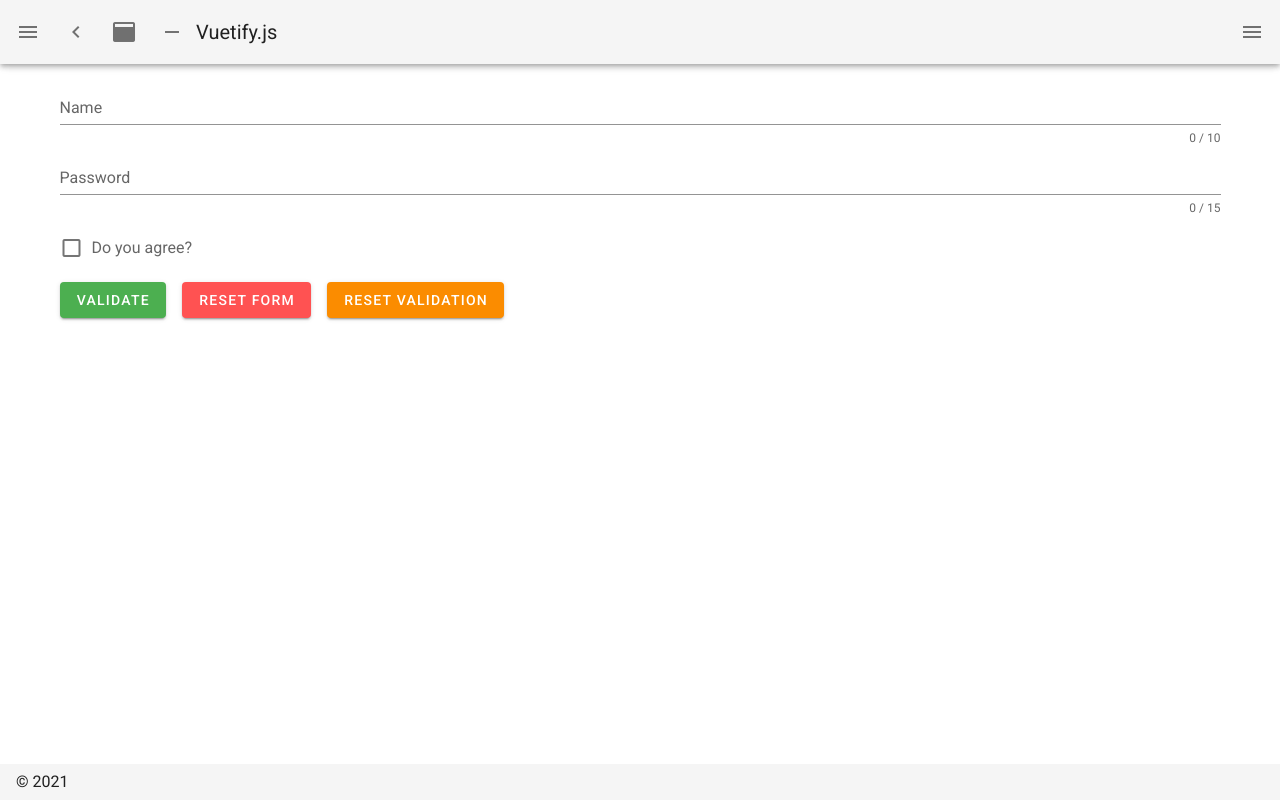
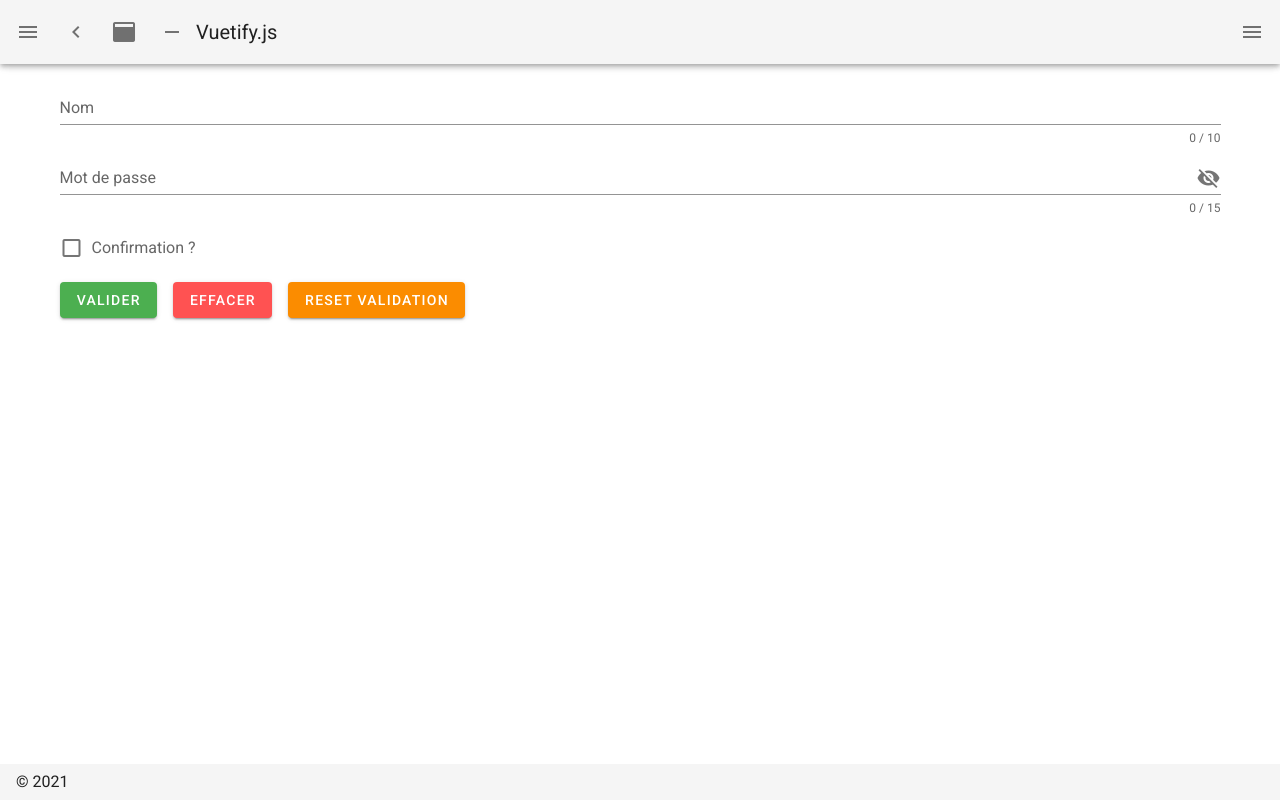
Before and after one commit to elie-dev/Projet-nextJs, a Nuxt app: page /login in a window 1280 px wide. Built offline with nearby package versions, Linux system fonts and the light colour scheme.

Commit message:
Modifications mineures dans le fichier pages/login.vue - le mot de passe apparait désormais caché ou non, au choix de l'utilisateur.

```diff
--- a/components/AddUserForm.vue
+++ /dev/null
@@ -1,34 +0,0 @@
-<template>
-  <div>
-    <v-text-field
-      v-model="name"
-      label="Nom d'utilisateur"
-      required
-    ></v-text-field>
-
-    <v-text-field v-model="email" label="E-mail" required></v-text-field>
-
-    <v-btn color="success" @click="add"> Add user </v-btn>
-  </div>
-</template>
-
-<script>
-import { ACTIONS } from '~/store/users'
-
-export default {
-  data: () => ({
-    name: '',
-    email: '',
-  }),
-  methods: {
-    add() {
-      // console.log(this.name)
-      // console.log(this.$store)
-      this.$store.dispatch(ACTIONS.ADD_USER_METHOD, {
-        name: this.name,
-        email: this.email,
-      })
-    },
-  },
-}
-</script>
--- a/pages/login.vue
+++ b/pages/login.vue
@@ -8,22 +8,26 @@
       v-model="name"
       :counter="10"
       :rules="nameRules"
-      label="Name"
+      label="Nom"
       required
     />
 
     <v-text-field
       v-model="password"
+      :append-icon="show1 ? 'mdi-eye' : 'mdi-eye-off'"
       :counter="15"
       :rules="passwordRules"
-      label="Password"
+      :type="show1 ? 'text' : 'password'"
+      label="Mot de passe"
+      hint="15 lettres maximum"
       required
+      @click:append="show1 = !show1"
     />
 
     <v-checkbox
       v-model="checkbox"
-      :rules="[v => !!v || 'You must agree to continue!']"
-      label="Do you agree?"
+      :rules="[v => !!v || 'Vous devez accepter pour pouvoir continuer !']"
+      label="Confirmation ?"
       required
     />
 
@@ -33,7 +37,7 @@
       class="mr-4"
       @click="validate"
     >
-      Validate
+      Valider
     </v-btn>
 
     <v-btn
@@ -41,7 +45,7 @@
       class="mr-4"
       @click="reset"
     >
-      Reset Form
+      Effacer
     </v-btn>
 
     <v-btn
@@ -60,12 +64,12 @@
       name: '',
       nameRules: [
         v => !!v || 'Name is required',
-        v => (v && v.length <= 10) || 'Name must be less than 10 characters',
+        v => (v && v.length <= 10) || 'Moins de 10 caractères',
       ],
       password: '',
       passwordRules: [
-        v => !!v || 'Password is required',
-        v => (v && v.length <= 15) || 'Password must be less than 15 characters',
+        v => !!v || 'Mot de passe obligatoire',
+        v => (v && v.length <= 15) || 'Moins de 15 caractères',
       ],
       checkbox: false,
     }),
```
Also changed, not shown: components/Tutorial.vue (deleted, +0 -46 lines).
